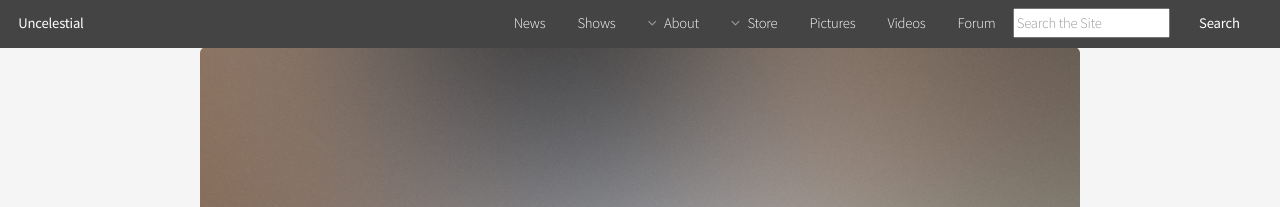
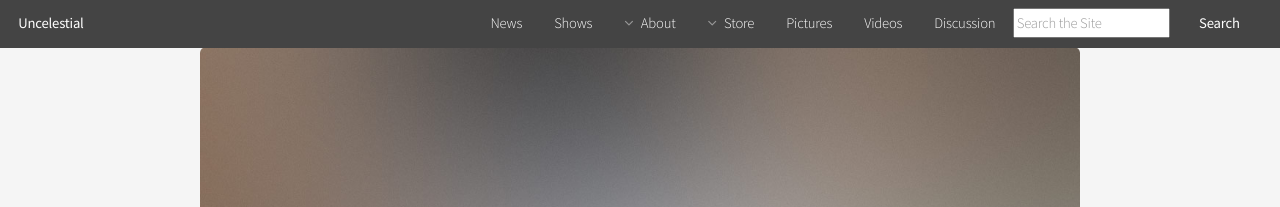
Before and after one commit to tvconefive/uncelestial.github.io, a Jekyll site: the page built from index.md, in a window 1280 px wide. Shown: the top 207 px of the page. Built offline with Jekyll 4.4.1, drawn with Linux system fonts in a browser that asks for light colours; comment, search, counter and statistics services are not loaded.

Commit message:
Update alpha.html

```diff
--- a/_layouts/alpha.html
+++ b/_layouts/alpha.html
@@ -54,7 +54,7 @@
 						</li>
 						<li><a href="/pictures">Pictures</a></li>
 						<li><a href="/videos">Videos</a></li>
-						<li><a href="/forum">Forum</a></li>
+						<li><a href="http://uncelestial.reddit.com">Discussion</a></li>
 						<li><form action="/search"><input type="search" id="q" name="q" placeholder="Search the Site" size="16"><input type="submit" value="Search" style="box-shadow: none;"></form></li>
 					</ul>
 				</nav>
```
